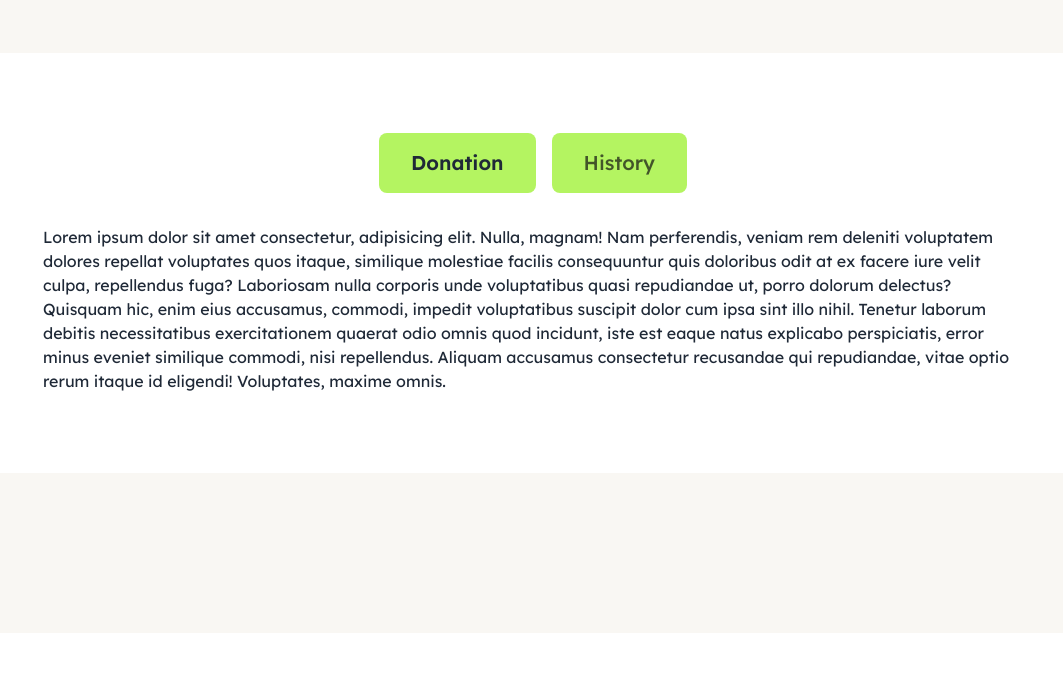
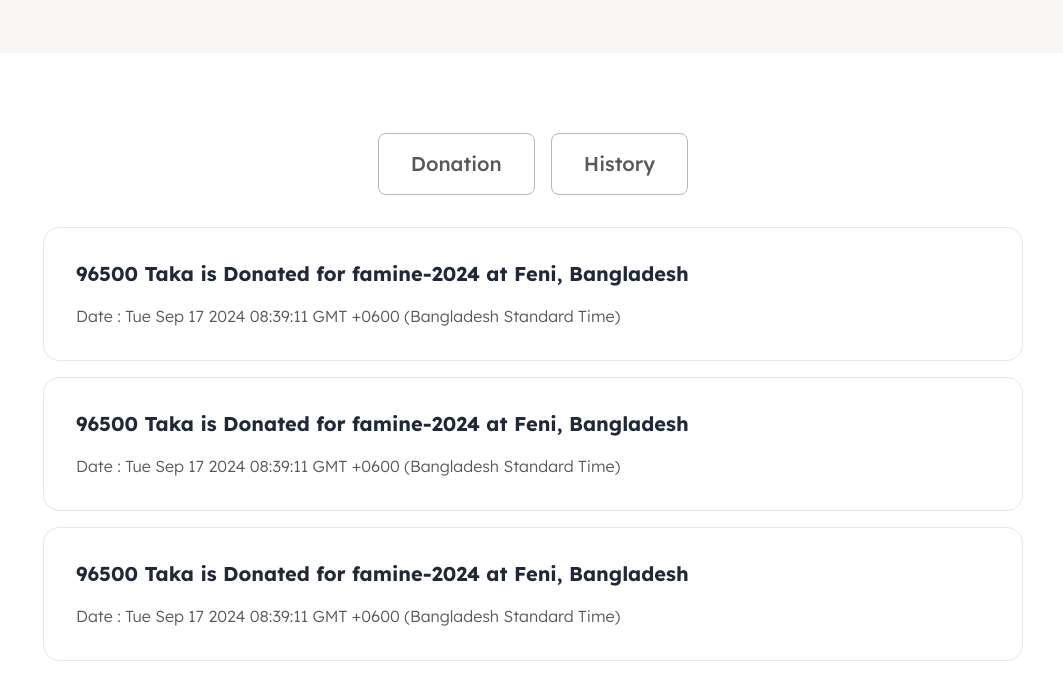
Before and after one commit to NureAlam68/assignment-5, a plain HTML site: page history.html in a window 1280 px wide. Shown: the part 108-808 px from the top of the page, without its empty margins (107-1170 px from the left). Drawn offline with nearby package versions, Linux system fonts and the light colour scheme.

```diff
--- a/history.html
+++ b/history.html
@@ -50,20 +50,43 @@
         </nav>
         <div class="flex mt-4 lg:mt-[80px] justify-center gap-4">
             <div>
-                <button class="px-6 py-3 bg-color-one lg:px-[32px] lg:py-[16px] text-xl font-semibold rounded-lg">
+                <button class="px-6 py-3 lg:px-[32px] lg:py-[16px] text-xl font-medium border border-[#1111114D] rounded-lg text-[#111111B3]">
                     Donation
                 </button>
             </div>
             <div>
-                <button class="px-6 py-3 bg-color-one lg:px-[32px] lg:py-[16px] text-xl font-medium text-[#111111B3] rounded-lg">
+                <button class="px-6 py-3 lg:px-[32px] lg:py-[16px] text-xl font-medium border border-[#1111114D] text-[#111111B3] rounded-lg">
                     History
                 </button>
             </div>
         </div>
     </section>
     <main class="mt-8 px-5 lg:px-[150px] pb-5 lg:pb-[80px]">
-    <div>
-        Lorem ipsum dolor sit amet consectetur, adipisicing elit. Nulla, magnam! Nam perferendis, veniam rem deleniti voluptatem dolores repellat voluptates quos itaque, similique molestiae facilis consequuntur quis doloribus odit at ex facere iure velit culpa, repellendus fuga? Laboriosam nulla corporis unde voluptatibus quasi repudiandae ut, porro dolorum delectus? Quisquam hic, enim eius accusamus, commodi, impedit voluptatibus suscipit dolor cum ipsa sint illo nihil. Tenetur laborum debitis necessitatibus exercitationem quaerat odio omnis quod incidunt, iste est eaque natus explicabo perspiciatis, error minus eveniet similique commodi, nisi repellendus. Aliquam accusamus consectetur recusandae qui repudiandae, vitae optio rerum itaque id eligendi! Voluptates, maxime omnis.
+    <div class="grid grid-cols-1 gap-4">
+        <div class="p-5 lg:p-8 border border-[#1111111A] rounded-[16px]">
+            <h3 class="text-xl font-bold">
+                96500 Taka is Donated for famine-2024 at Feni, Bangladesh
+            </h3>
+            <p class="mt-4 text-base font-light text-[#111111B3]">
+                Date : Tue Sep 17 2024 08:39:11 GMT +0600 (Bangladesh Standard Time)
+            </p>
+        </div>
+        <div class="p-5 lg:p-8 border border-[#1111111A] rounded-[16px]">
+            <h3 class="text-xl font-bold">
+                96500 Taka is Donated for famine-2024 at Feni, Bangladesh
+            </h3>
+            <p class="mt-4 text-base font-light text-[#111111B3]">
+                Date : Tue Sep 17 2024 08:39:11 GMT +0600 (Bangladesh Standard Time)
+            </p>
+        </div>
+        <div class="p-5 lg:p-8 border border-[#1111111A] rounded-[16px]">
+            <h3 class="text-xl font-bold">
+                96500 Taka is Donated for famine-2024 at Feni, Bangladesh
+            </h3>
+            <p class="mt-4 text-base font-light text-[#111111B3]">
+                Date : Tue Sep 17 2024 08:39:11 GMT +0600 (Bangladesh Standard Time)
+            </p>
+        </div>
     </div>
     </main>
     <footer class="h-[100px] lg:h-[160px] bg-color-two">
```
Also changed, not shown: index.html (+25 -2 lines).
